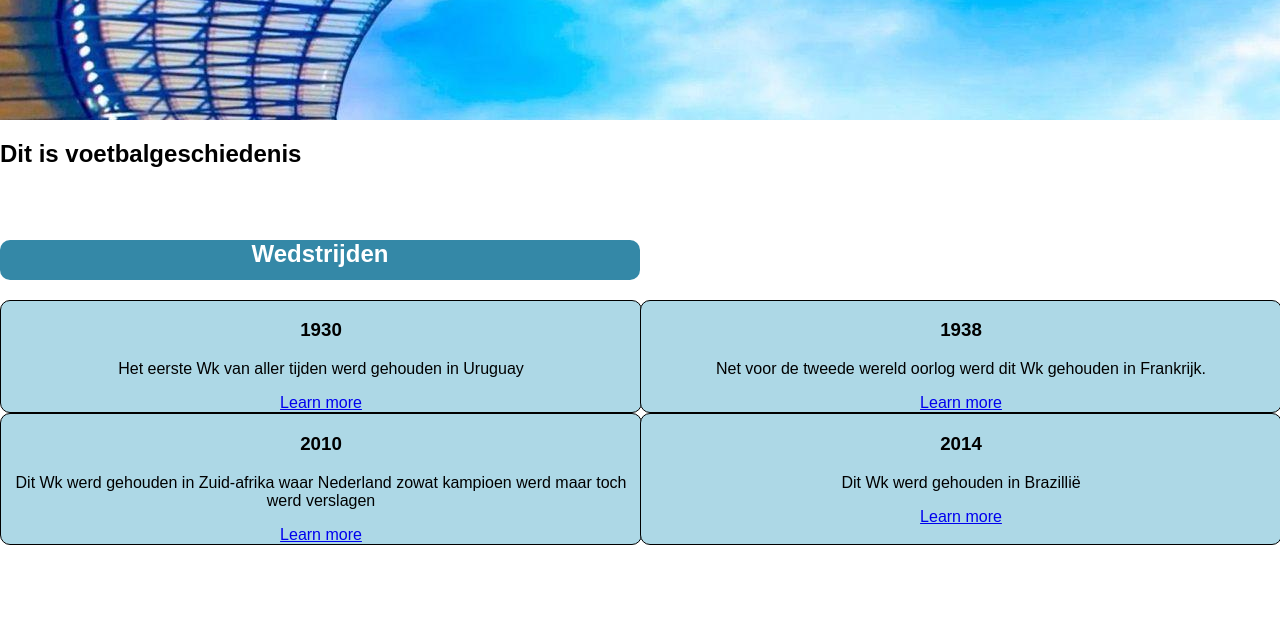
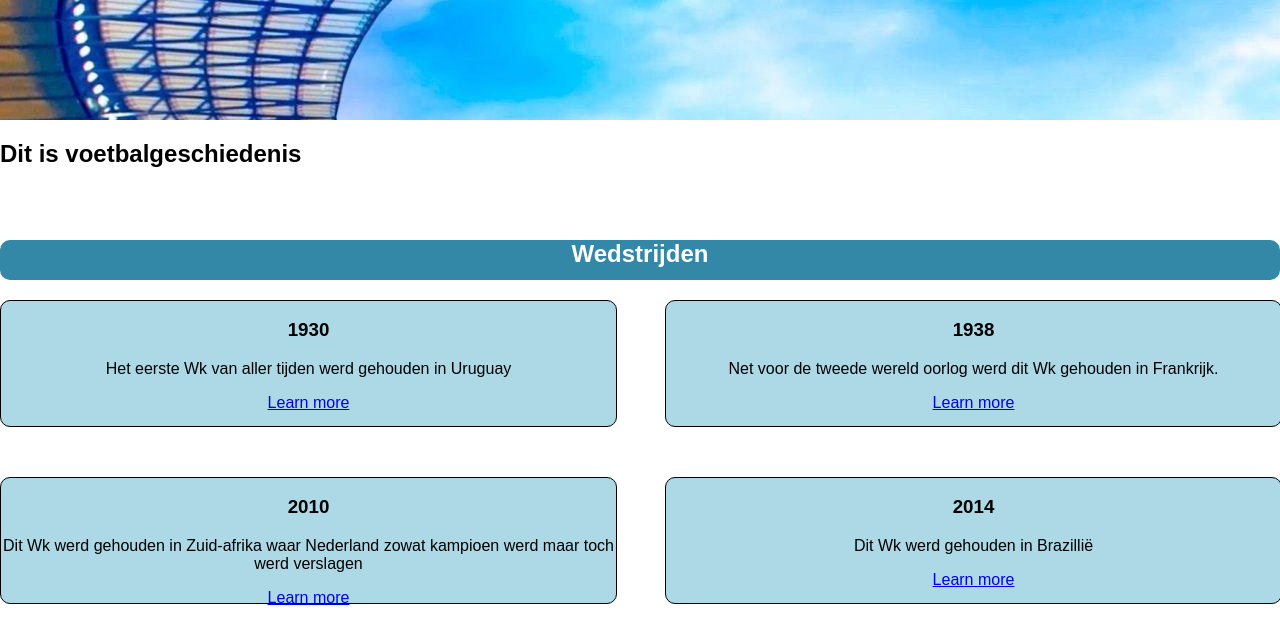
Before and after one commit to RobbertBons/Voetbalgeschiedenis, an Angular app in the folder Voetbalgeschiedenis/: page / in a window 1280 px wide. Shown: the part 620-1264 px from the top of the page. Built offline with nearby package versions, Linux system fonts and the light colour scheme.

Commit message:
grid gedoe

```diff
--- a/Voetbalgeschiedenis/src/app/homepage/homepage.component.scss
+++ b/Voetbalgeschiedenis/src/app/homepage/homepage.component.scss
@@ -12,11 +12,12 @@ $background: rgb(52, 136, 167);
         img{
             width: 100%;
             height: 80vh;
+
         }
 
 
         h2{
-            width: 50%;
+            width: 100%;
             height: 5vh;
             background-color: $background;
             border-radius: 10px;
@@ -28,7 +29,8 @@ $background: rgb(52, 136, 167);
             display: grid;
             grid-template-columns: 1fr 1fr;
             text-align: center;
-
+            column-gap: 50px;
+            row-gap: 50px;
             }
 
         .border{
@@ -37,4 +39,6 @@ $background: rgb(52, 136, 167);
         width: 100%;
         background-color: $secondary;
         align-items: center;
+        height: 125px;
+
     }
```
Also changed, not shown: Voetbalgeschiedenis/src/app/homepage/homepage.component.html (line endings or trailing spaces).
